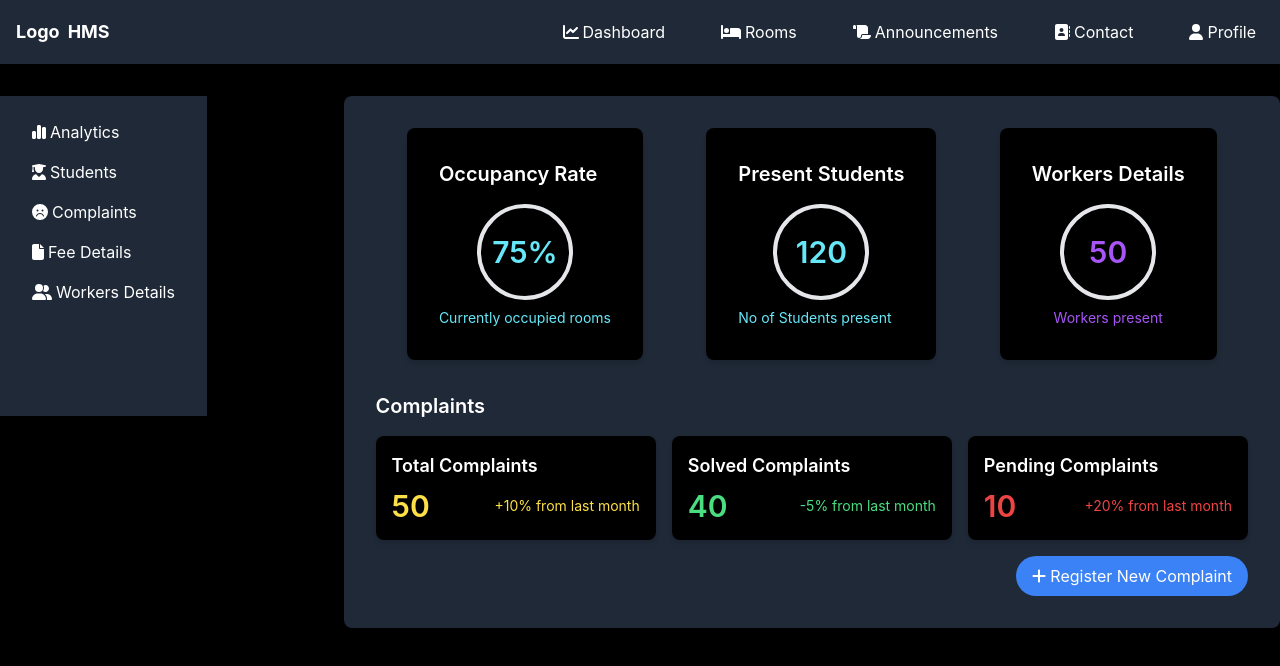
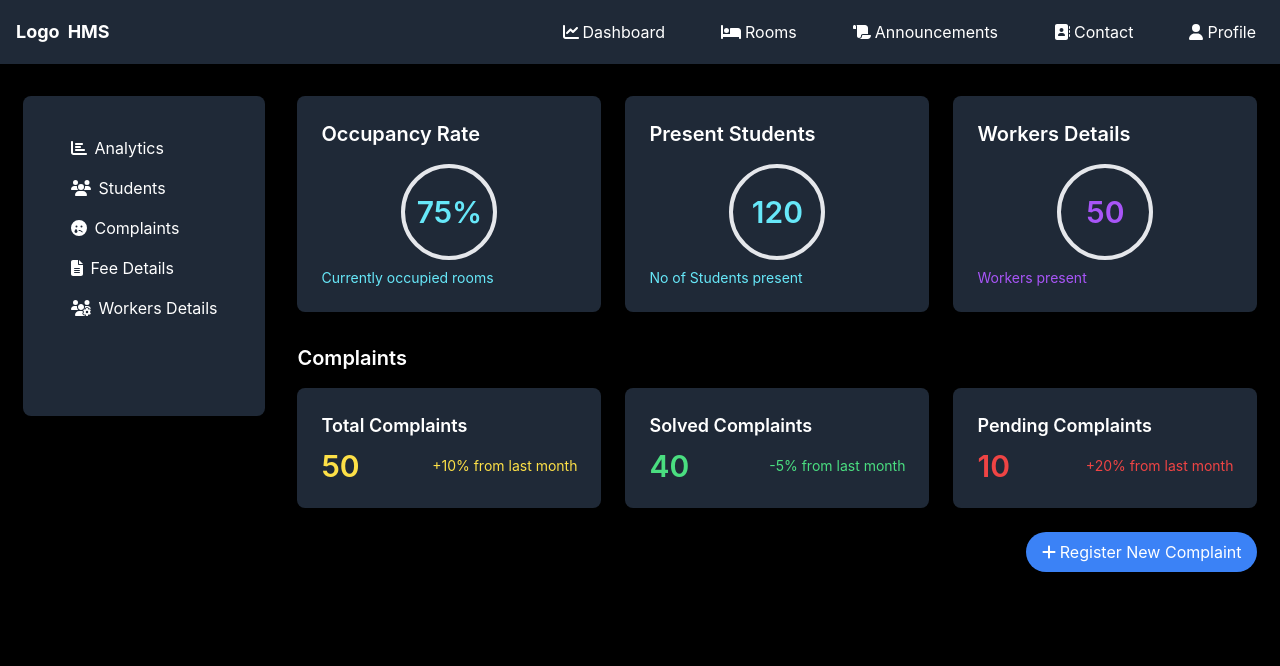
Before and after one commit to dino2580/HMS_DEPLOYED, a React (Create React App) app in the folder frontend/: page /dashboard in a window 1280 px wide. Shown: the top 666 px of the page. Built offline with nearby package versions, Linux system fonts and the light colour scheme.

Commit message:
dashboard changes done

```diff
--- a/frontend/src/components/Dashboard.js
+++ b/frontend/src/components/Dashboard.js
@@ -1,6 +1,6 @@
-import React ,{useState}from 'react';
+import React, { useState } from 'react';
 import { FontAwesomeIcon } from '@fortawesome/react-fontawesome';
-import { faChartSimple, faUserGraduate, faFaceFrown, faFile, faUserGroup, faPlus } from '@fortawesome/free-solid-svg-icons';
+import { faChartBar, faUsers, faSadTear, faFileAlt, faUsersCog, faPlus } from '@fortawesome/free-solid-svg-icons';
 import ComplaintForm from './ComplaintForm';
 
 function Dashboard() {
@@ -8,48 +8,41 @@ function Dashboard() {
     const solvedComplaints = 40;
     const pendingComplaints = 10;
     const [showComponent, setShowComponent] = useState(false);
+
     const toggleComplaintForm = () => {
-        setShowComponent(true); // Show the Component when "Dashboard" is clicked
+        setShowComponent(true);
     };
 
     return (
         <div className="container mx-auto mt-8">
-            <div className="flex gap-8">
-                {/* Navigation */}
-                <div className='flex h-auto md:h-80 w-full md:w-1/4 mb-8 overflow-y-auto'>
-                    <nav className='bg-gray-800 p-4'>
-                        <div className='max-w-xl h-1'>
-                            <ul className='text-white'>
-                                <li className='py-2 px-4 hover:bg-gray-700 cursor-pointer transition duration-300 rounded-md'>
-                                    <FontAwesomeIcon className='mr-1' icon={faChartSimple} />
+            <div className="flex justify-center items-start gap-8">
+                <nav className="w-50 h-80 bg-gray-800 p-8 rounded-lg">
+                    <ul className="text-white">
+                        <li className="py-2 px-4 hover:bg-gray-700 cursor-pointer transition duration-300 rounded-md">
+                            <FontAwesomeIcon className="mr-2" icon={faChartBar} />
                             Analytics
                         </li>
-                                <li className='py-2 px-4 hover:bg-gray-700 cursor-pointer transition duration-300 rounded-md'>
-                                    <FontAwesomeIcon className='mr-1' icon={faUserGraduate} />
+                        <li className="py-2 px-4 hover:bg-gray-700 cursor-pointer transition duration-300 rounded-md">
+                            <FontAwesomeIcon className="mr-2" icon={faUsers} />
                             Students
                         </li>
-                                <li className='py-2 px-4 hover:bg-gray-700 cursor-pointer transition duration-300 rounded-md'>
-                                    <FontAwesomeIcon className='mr-1'  icon={faFaceFrown}  />
+                        <li className="py-2 px-4 hover:bg-gray-700 cursor-pointer transition duration-300 rounded-md">
+                            <FontAwesomeIcon className="mr-2" icon={faSadTear} />
                             Complaints
                         </li>
-                                <li className='py-2 px-4 hover:bg-gray-700 cursor-pointer transition duration-300 rounded-md'>
-                                    <FontAwesomeIcon className='mr-1' icon={faFile} />
+                        <li className="py-2 px-4 hover:bg-gray-700 cursor-pointer transition duration-300 rounded-md">
+                            <FontAwesomeIcon className="mr-2" icon={faFileAlt} />
                             Fee Details
                         </li>
-                                <li className='py-2 px-4 hover:bg-gray-700 cursor-pointer transition duration-300 rounded-md'>
-                                    <FontAwesomeIcon className='mr-1' icon={faUserGroup} />
+                        <li className="py-2 px-4 hover:bg-gray-700 cursor-pointer transition duration-300 rounded-md">
+                            <FontAwesomeIcon className="mr-2" icon={faUsersCog} />
                             Workers Details
                         </li>
                     </ul>
-                        </div>
                 </nav>
-                </div>
-
-                {/* Content */}
-                <div className="bg-gray-800 p-8 rounded-lg shadow-md w-full md:w-3/4">
-                    <div className="flex justify-evenly gap-8">
-                        {/* Occupancy Rate */}
-                        <div className="bg-black p-8 rounded-lg shadow-md hover:shadow-lg transition duration-300 flex flex-col hover:bg-gray-900">
+                <div className="w-full md:w-3/4">
+                    <div className="grid grid-cols-1  md:grid-cols-3 gap-6">
+                        <div className="bg-gray-800 p-6  rounded-lg shadow-md transition duration-300 hover:shadow-lg">
                             <h2 className="text-xl font-semibold mb-4 text-white">Occupancy Rate</h2>
                             <div className="flex items-center justify-center">
                                 <div className="w-24 h-24 rounded-full border-4 border-gray-200 flex items-center justify-center hover:bg-gray-800 transition duration-300">
@@ -58,8 +51,7 @@ function Dashboard() {
                             </div>
                             <p className="text-sm text-cyan-300 mt-2">Currently occupied rooms</p>
                         </div>
-
-                        <div className="bg-black p-8 rounded-lg shadow-md hover:shadow-lg transition duration-300 flex flex-col hover:bg-gray-900">
+                        <div className="bg-gray-800 p-6 rounded-lg shadow-md transition duration-300 hover:shadow-lg">
                             <h2 className="text-xl font-semibold mb-4 text-white">Present Students</h2>
                             <div className="flex items-center justify-center">
                                 <div className="w-24 h-24 rounded-full border-4 border-gray-200 flex items-center justify-center hover:bg-gray-800 transition duration-300">
@@ -68,10 +60,7 @@ function Dashboard() {
                             </div>
                             <p className="text-sm text-cyan-300 mt-2">No of Students present</p>
                         </div>
-
-
-                        {/* Workers Details */}
-                        <div className="bg-black p-8 rounded-lg shadow-md hover:shadow-lg transition duration-300 flex flex-col hover:bg-gray-900">
+                        <div className="bg-gray-800 p-6 rounded-lg shadow-md transition duration-300 hover:shadow-lg">
                             <h2 className="text-xl font-semibold mb-4 text-white">Workers Details</h2>
                             <div className="flex items-center justify-center">
                                 <div className="w-24 h-24 rounded-full border-4 border-gray-200 flex items-center justify-center hover:bg-gray-800 transition duration-300">
@@ -81,37 +70,34 @@ function Dashboard() {
                             <p className="text-sm text-purple-500 mt-2 mx-auto">Workers present</p>
                         </div>
                     </div>
-
                     <div className="mt-8">
                         <h2 className="text-xl text-white font-semibold mb-4">Complaints</h2>
-                        <div className="grid grid-cols-3 gap-4">
-                            <div className="bg-black p-4 rounded-lg shadow-md hover:shadow-lg transition duration-300 hover:bg-gray-900">
+                        <div className="grid grid-cols-3 gap-6">
+                            <div className="bg-gray-800 p-6 rounded-lg shadow-md transition duration-300 hover:shadow-lg">
                                 <h3 className="text-lg text-white font-semibold mb-2">Total Complaints</h3>
                                 <div className="flex items-center justify-between">
                                     <p className="text-3xl font-semibold text-yellow-300">{totalComplaints}</p>
                                     <span className="text-sm text-yellow-300">+10% from last month</span>
                                 </div>
                             </div>
-                            <div className="bg-black p-4 rounded-lg shadow-md hover:shadow-lg transition duration-300 hover:bg-gray-900">
+                            <div className="bg-gray-800 p-6 rounded-lg shadow-md transition duration-300 hover:shadow-lg">
                                 <h3 className="text-lg font-semibold mb-2 text-white">Solved Complaints</h3>
                                 <div className="flex items-center justify-between">
                                     <p className="text-3xl font-semibold text-green-400">{solvedComplaints}</p>
                                     <span className="text-sm text-green-400">-5% from last month</span>
                                 </div>
                             </div>
-                            <div className="bg-black p-4 rounded-lg shadow-md hover:shadow-lg transition duration-300 hover:bg-gray-900">
+                            <div className="bg-gray-800 p-6 rounded-lg shadow-md transition duration-300 hover:shadow-lg">
                                 <h3 className="text-lg font-semibold mb-2 text-white">Pending Complaints</h3>
                                 <div className="flex items-center justify-between">
                                     <p className="text-3xl font-semibold text-red-500">{pendingComplaints}</p>
                                     <span className="text-sm text-red-500">+20% from last month</span>
                                 </div>
                             </div>
-
                         </div>
-
-                        <div className="flex justify-end mt-4">
+                        <div className="flex justify-end mt-6">
                             <button className="bg-blue-500 hover:bg-blue-600 text-white py-2 px-4 rounded-full transition duration-300" onClick={toggleComplaintForm}>
-                                <FontAwesomeIcon icon={faPlus} className="mr-1"  />
+                                <FontAwesomeIcon icon={faPlus} className="mr-1" />
                                 Register New Complaint
                             </button>
                         </div>
```
Lines whose indentation alone changed are shown as unchanged.
